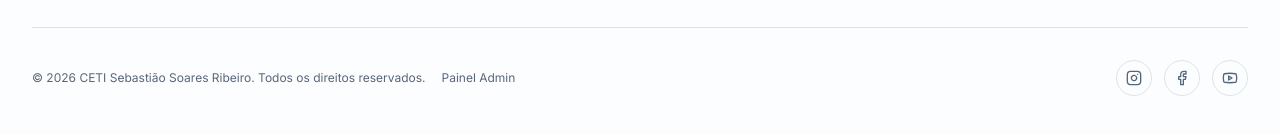
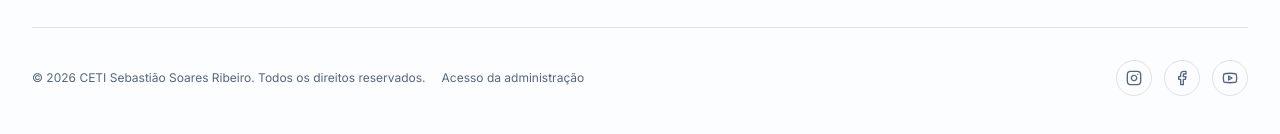
Before and after one commit to xxjoaohenrique-ai/ssr-connect, a React (Vite) app: page / in a window 1280 px wide. Shown: the part 4729-4863 px from the top of the page. Built offline with nearby package versions, Linux system fonts and the light colour scheme; no server answers.

Commit message:
Separar acesso administrativo do portal escolar

```diff
--- a/src/components/Footer.jsx
+++ b/src/components/Footer.jsx
@@ -98,7 +98,7 @@ export default function Footer() {
         <div className="mt-12 flex flex-col items-center justify-between gap-4 border-t border-border pt-8 sm:flex-row">
           <div className="flex min-w-0 flex-wrap items-center justify-center gap-x-4 gap-y-1 break-words text-center text-xs text-muted-foreground sm:justify-start">
             <p>© {new Date().getFullYear()} CETI Sebastião Soares Ribeiro. Todos os direitos reservados.</p>
-            <Link to="/admin" className="transition-colors hover:text-primary">Painel Admin</Link>
+            <Link to="/admin-login" className="transition-colors hover:text-primary">Acesso da administração</Link>
           </div>
           <div className="flex items-center gap-3">
             {[
```
